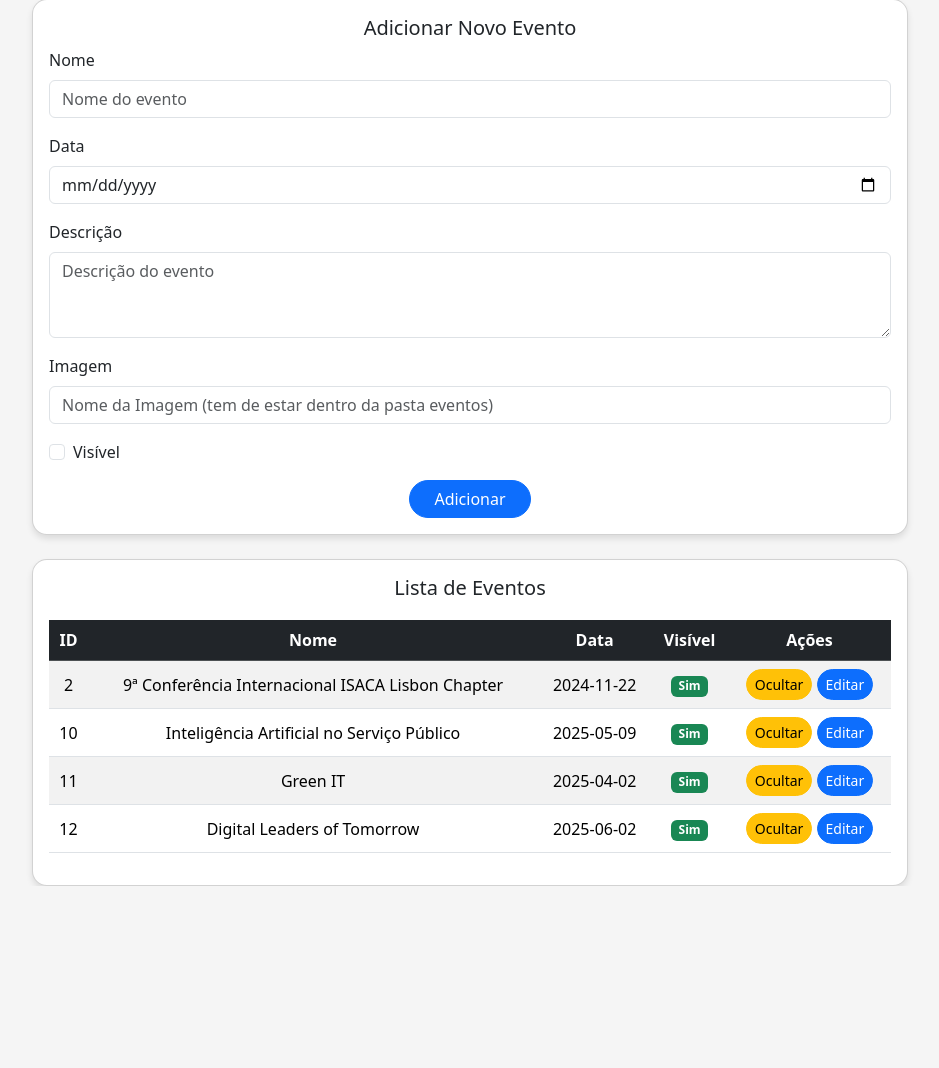
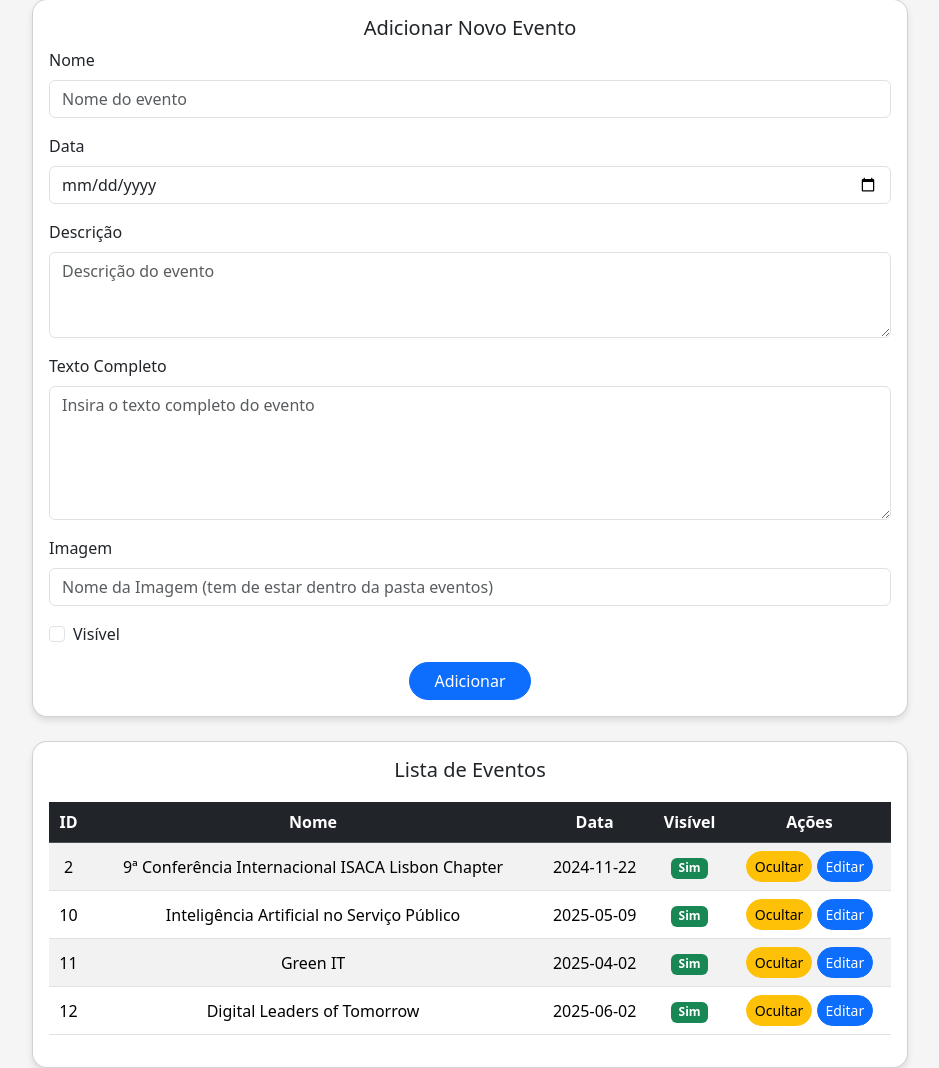
Before and after one commit to pedromgsantos/Isaca_dpweb, a PHP site: page /admineventos.php in a window 1280 px wide. Shown: the part 169-1237 px from the top of the page, without its empty margins (170-1109 px from the left). Before the commit the page ends 1055 px from the top, so only its background shows below. Run offline with PHP 8.4, Linux system fonts and the light colour scheme; data comes from the database, SQL or seed files in the repository.

Commit message:
adição da variavel "texto" ao forms de adicao e editar

```diff
--- a/admineventos.php
+++ b/admineventos.php
@@ -11,11 +11,12 @@ if ($_SERVER['REQUEST_METHOD'] === 'POST') {
                 $data = $_POST['data'];
                 $descricao = $_POST['descricao'];
                 $imagem = $_POST['imagem'];
+                $texto = $_POST['texto'];
                 $visivel = isset($_POST['visivel']) ? 1 : 0;
 
-                $sql = "INSERT INTO eventos (nome, data, descricao, imagem, visivel) VALUES (?, ?, ?, ?, ?)";
+                $sql = "INSERT INTO eventos (nome, data, descricao, imagem, texto, visivel) VALUES (?, ?, ?, ?, ?, ?)";
                 $stmt = $dbh->prepare($sql);
-                $stmt->execute([$nome, $data, $descricao, $imagem, $visivel]);
+                $stmt->execute([$nome, $data, $descricao, $imagem, $texto, $visivel]);
 
                 // Redirecionar após adicionar o evento, para evitar duplicações de adição
                 header("Location: " . $_SERVER['PHP_SELF']);
@@ -38,11 +39,12 @@ if ($_SERVER['REQUEST_METHOD'] === 'POST') {
                 $data = $_POST['data'];
                 $descricao = $_POST['descricao'];
                 $imagem = $_POST['imagem'];
+                $texto = $_POST['texto'];
                 $visivel = isset($_POST['visivel']) ? 1 : 0;
 
-                $sql = "UPDATE eventos SET nome=?, data=?, descricao=?, imagem=?, visivel=? WHERE id=?";
+                $sql = "UPDATE eventos SET nome=?, data=?, descricao=?, imagem=?, texto=?, visivel=? WHERE id=?";
                 $stmt = $dbh->prepare($sql);
-                $stmt->execute([$nome, $data, $descricao, $imagem, $visivel, $id]);
+                $stmt->execute([$nome, $data, $descricao, $imagem, $texto, $visivel, $id]);
 
                 header("Location: " . $_SERVER['PHP_SELF']);
                 exit;
@@ -91,6 +93,10 @@ $result = $stmt->fetchAll(PDO::FETCH_ASSOC);
                     <div class="mb-3">
                         <label for="descricao" class="form-label">Descrição</label>
                         <textarea name="descricao" id="descricao" class="form-control" rows="3" placeholder="Descrição do evento" required></textarea>
+                    </div>
+                    <div class="mb-3">
+                        <label for="texto" class="form-label">Texto Completo</label>
+                        <textarea name="texto" id="texto" class="form-control" rows="5" placeholder="Insira o texto completo do evento" required></textarea>
                     </div>
                     <div class="mb-3">
                         <label for="imagem" class="form-label">Imagem</label>
@@ -173,6 +179,10 @@ $result = $stmt->fetchAll(PDO::FETCH_ASSOC);
                                                     <textarea name="descricao" id="descricao<?= $row['id'] ?>" class="form-control" rows="3" required><?= $row['descricao'] ?></textarea>
                                                 </div>
                                                 <div class="mb-3">
+                                                    <label for="texto<?= $row['id'] ?>" class="form-label">Texto Completo</label>
+                                                    <textarea name="texto" id="texto<?= $row['id'] ?>" class="form-control" rows="5" required><?= $row['texto'] ?></textarea>
+                                                </div>
+                                                <div class="mb-3">
                                                     <label for="imagem<?= $row['id'] ?>" class="form-label">Imagem</label>
                                                     <input type="text" name="imagem" id="imagem<?= $row['id'] ?>" class="form-control" value="<?= $row['imagem'] ?>">
                                                 </div>
```
